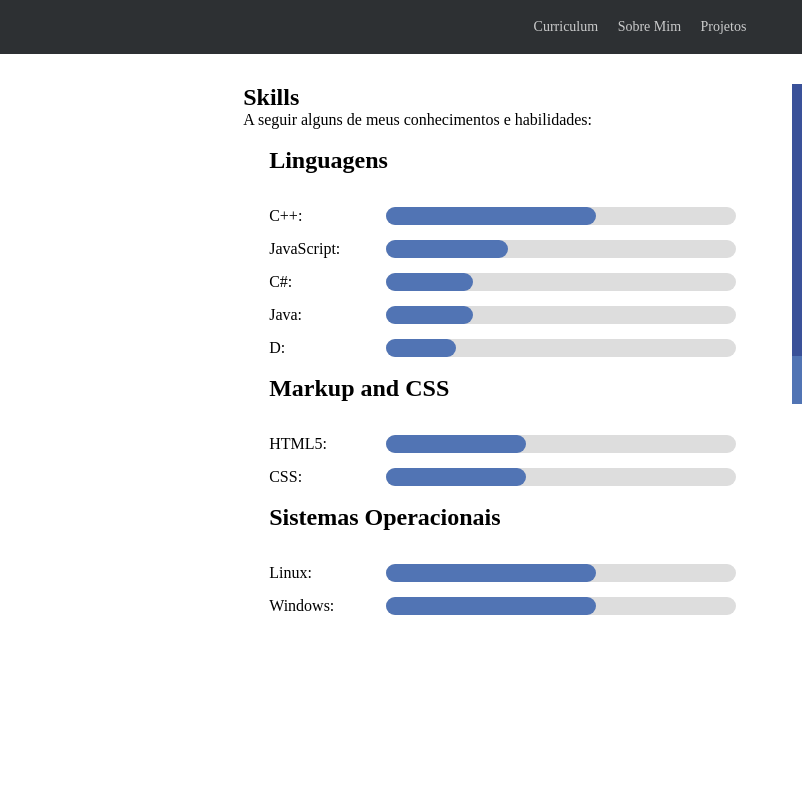
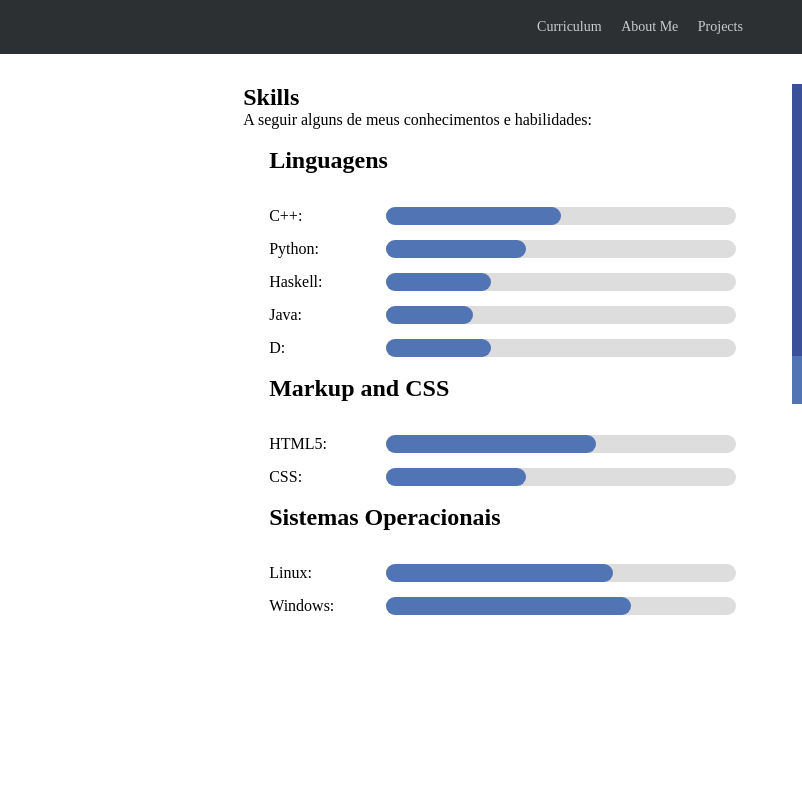
Before and after one commit to OiTAvO/oitavo.github.io, a plain HTML site: page index.html in a window 1280 px wide. Shown: the top 800 px of the page, 0-802 px from the left. Drawn offline with Linux system fonts and the light colour scheme.

Commit message:
Update links

```diff
--- a/index.html
+++ b/index.html
@@ -3,7 +3,7 @@
   <head>
     <meta charset="utf-8">
     <meta name="viewport" content="width=device-width, initial-scale=1">
-    <title>Otávio Porto</title>
+    <title>Otávio Porto - OiTAvO</title>
     <link rel="stylesheet" type="text/css" href="./CSS/style.css"/>
     <link rel="stylesheet" href="./CSS/font-awesome-4.7.0/css/font-awesome.min.css">
   </head>
@@ -17,11 +17,11 @@
 	  </li>
 	  <li>
 	    <input id="tab2" name="tabs" type="radio"/>
-	    <label for="tab2">Sobre Mim</label>
+	    <label for="tab2">About Me</label>
 	  </li>
 	  <li>
 	    <input id="tab3" name="tabs" type="radio"/>
-	    <label for="tab3">Projetos</label>
+	    <label for="tab3">Projects</label>
 	  </li>
 	</ul>
       </div>
@@ -61,19 +61,19 @@
 	      <div class="skill row">
 		<div class="col-3">C++:</div>
 		<div class="bar col-9">
-		  <div class="skill-bar" data-value="60">&nbsp;</div>
+		  <div class="skill-bar" data-value="50">&nbsp;</div>
 		</div>
 	      </div>
 	      <div class="skill row">
-		<div class="col-3">JavaScript:</div>
+		<div class="col-3">Python:</div>
 		<div class="bar col-9">
-		  <div class="skill-bar" data-value="35">&nbsp;</div>
+		  <div class="skill-bar" data-value="40">&nbsp;</div>
 		</div>
 	      </div>
 	      <div class="skill row">
-		<div class="col-3">C#:</div>
+		<div class="col-3">Haskell:</div>
 		<div class="bar col-9">
-		  <div class="skill-bar" data-value="25">&nbsp;</div>
+		  <div class="skill-bar" data-value="30">&nbsp;</div>
 		</div>
 	      </div>
 	      <div class="skill row">
@@ -85,7 +85,7 @@
 	      <div class="skill row">
 		<div class="col-3">D:</div>
 		<div class="bar col-9">
-		  <div class="skill-bar" data-value="20">&nbsp;</div>
+		  <div class="skill-bar" data-value="30">&nbsp;</div>
 		</div>
 	      </div>
               <br/>
@@ -94,7 +94,7 @@
 	      <div class="skill row">
 		<div class="col-3">HTML5:</div>
 		<div class="bar col-9">
-		  <div class="skill-bar" data-value="40">&nbsp;</div>
+		  <div class="skill-bar" data-value="60">&nbsp;</div>
 		</div>
 	      </div>
 	      <div class="skill row">
@@ -109,13 +109,13 @@
 	      <div class="skill row">
 		<div class="col-3">Linux:</div>
 		<div class="bar col-9">
-		  <div class="skill-bar" data-value="60">&nbsp;</div>
+		  <div class="skill-bar" data-value="65">&nbsp;</div>
 		</div>
 	      </div>
 	      <div class="skill row">
 		<div class="col-3">Windows:</div>
 		<div class="bar col-9">
-		  <div class="skill-bar" data-value="60">&nbsp;</div>
+		  <div class="skill-bar" data-value="70">&nbsp;</div>
 		</div>
 	      </div>
 	    </div>
@@ -138,6 +138,11 @@
             <p>
 	      <a href="https://oitavo.github.io/emacs_fma/win/orgemacs.html">
 		My emacs init file for Windows
+	      </a>
+            </p>
+            <p>
+	      <a href="https://github.com/OiTAvO/uri-online">
+		Solutions to Uri-Online-Judge problems.
 	      </a>
             </p>
 	  </div>
```
